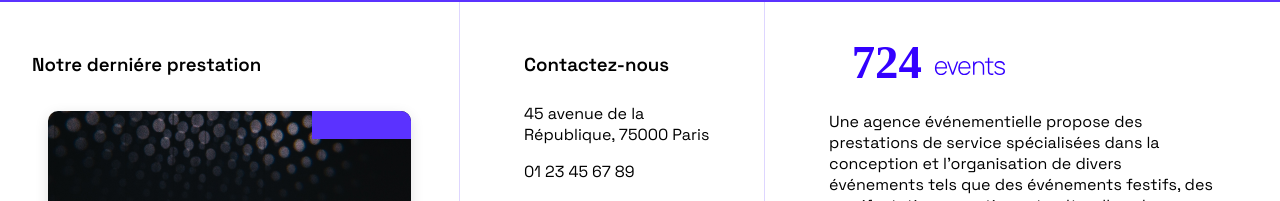
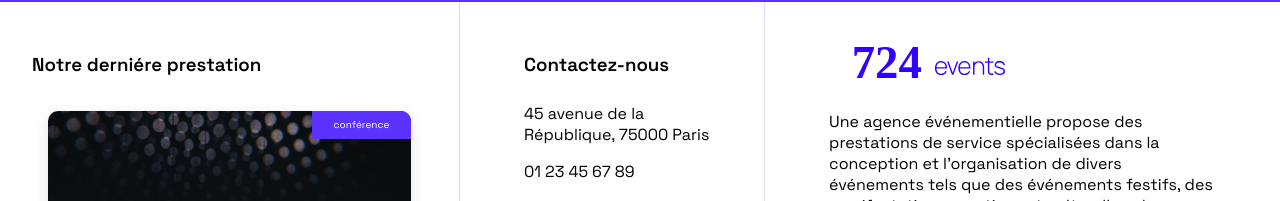
Before and after one commit to NemoPNK/Projet-9-Leopold-David, a React (Create React App) app: page / in a window 1280 px wide. Shown: the part 6111-6312 px from the top of the page. Built offline with nearby package versions, Linux system fonts and the light colour scheme.

Commit message:
Ajout d'un label dans le footer sur la derniere presentation

```diff
--- a/src/pages/Home/index.js
+++ b/src/pages/Home/index.js
@@ -121,6 +121,7 @@ const Page = () => {
             imageSrc={last.cover}
             title={last.title}
             date={new Date(last.date)}
+            label={last.type}
           />
         )}
       </div>
```
